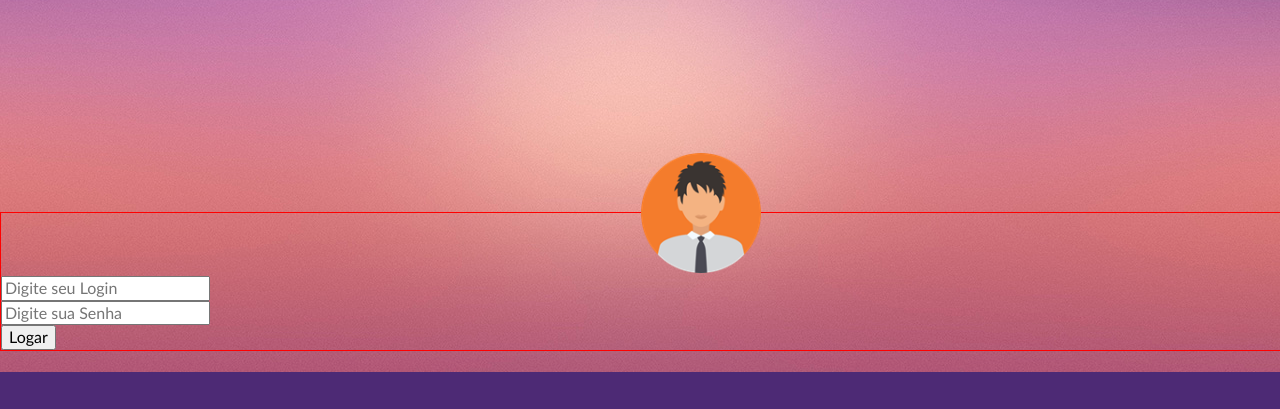
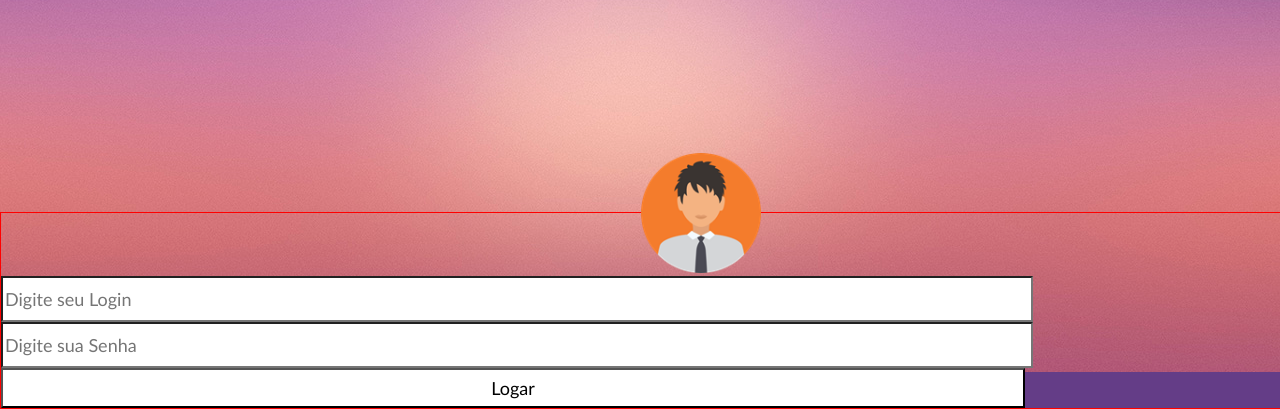
Before and after one commit to drinllyn/Aulas, a PHP site: page /Aulas-curso/form/index.html in a window 1280 px wide. Shown: the part 428-837 px from the top of the page. Before the commit the page ends 800 px from the top, so only its background shows below. Run offline with PHP 8.4, Linux system fonts and the light colour scheme.

Commit message:
form input

```diff
--- a/Aulas-curso/form/css/form.css
+++ b/Aulas-curso/form/css/form.css
@@ -8,8 +8,6 @@ body{
     width: 100%;
     height: 40%;
     margin-top: 50%;
-    align-items: center;
-    align-content: center;
 }
 
 #container img{
@@ -18,3 +16,10 @@ body{
     margin-top: -60px;
     margin-left: 50%;
 }
+
+#form input{
+    width: 80%;
+    height: 40px;
+    font-size: 18px;
+    background-color: #FFF;
+}
```
